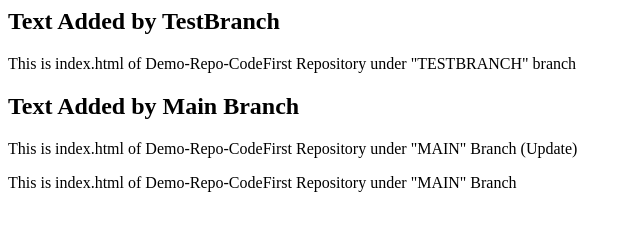
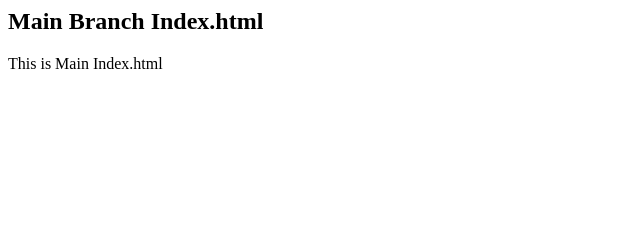
Before and after one commit to creativetradeways/Demo-Repo-Code-First, a plain HTML site: page Index.html in a window 1280 px wide. Shown: the whole page, without its empty margins (0-640 px from the left). Drawn offline with Linux system fonts and the light colour scheme.

Commit message:
Updated at 251023

```diff
--- a/Index.html
+++ b/Index.html
@@ -1,5 +1,2 @@
-<h2>Text Added by TestBranch</h2>
-<p>This is index.html of Demo-Repo-CodeFirst Repository under "TESTBRANCH" branch</p>
-<h2>Text Added by Main Branch</h2>
-<p>This is index.html of Demo-Repo-CodeFirst Repository under "MAIN" Branch (Update)</p>
-<p>This is index.html of Demo-Repo-CodeFirst Repository under "MAIN" Branch</p>
+<h2>Main Branch Index.html</h2>
+<p>This is Main Index.html</p>
```
